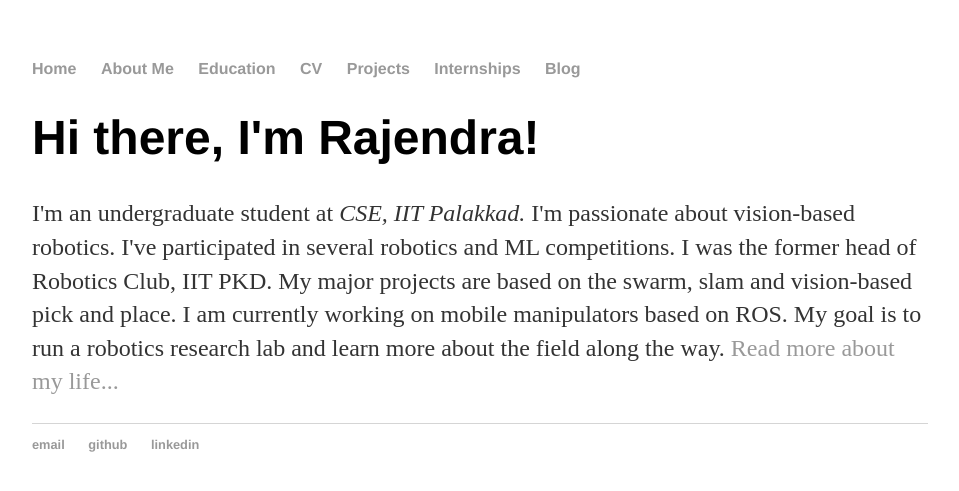
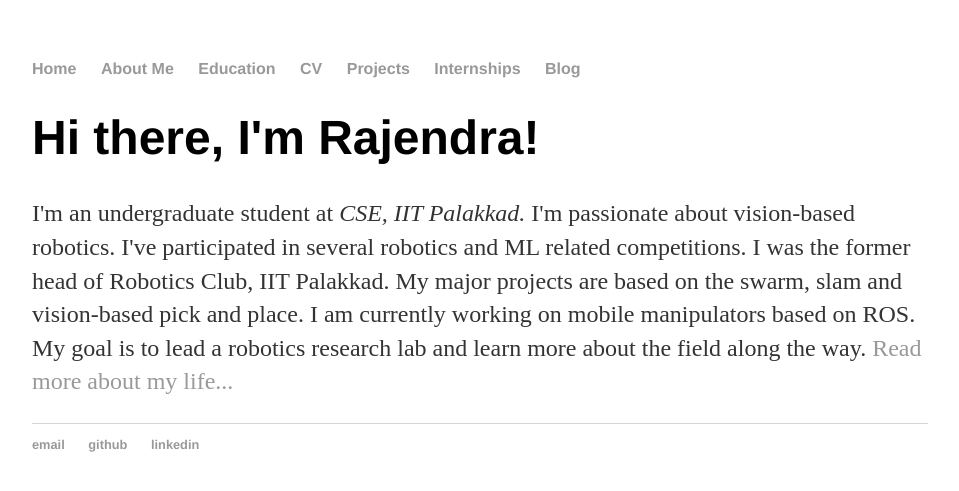
Before and after one commit to iamrajee/iamrajee.github.io, a Jekyll site: the page built from index.html, in a window 1280 px wide. Shown: the top 491 px of the page, without its empty margins (160-1119 px from the left). Built offline with Jekyll 4.4.1, drawn with Linux system fonts in a browser that asks for light colours; some of the changed lines change nothing that is shown.

Commit message:
Update index.html

```diff
--- a/index.html
+++ b/index.html
@@ -4,23 +4,5 @@
 ---
 <div class="blurb">
 	<h1>Hi there, I'm Rajendra!</h1>
-	<p>I'm an undergraduate student at <em>CSE, IIT Palakkad.</em> I'm passionate about vision-based robotics. I've participated in several robotics and ML competitions. I was the former head of Robotics Club, IIT PKD. My major projects are based on the swarm, slam and vision-based pick and place. I am currently working on mobile manipulators based on ROS. My goal is to run a robotics research lab and learn more about the field along the way. <a href="/about">Read more about my life...</a></p>
-<!-- 	<h2>Projects</h2>
-	<ul class="projects">
-		<li><a href="https://github.com/iamrajee/kaggle/tree/master/TaxiTimePredict">Taxi trip time predicton</a></li>
-		<p><font size="3">Created machine learning model for taxi trip time prediction from initial partial trajectories.</font></p>
-		<li><a href="https://github.com/iamrajee/Satellite_Image_Classfication">Satellite Image Classification</a></li>
-		<p><font size="3"></font></p>
-		<li><a href="https://drive.google.com/drive/folders/1B5k8_0QPwT3smCKnMK9Dd8N9MWVTcHdE?usp=sharing">ROS based surveiling robot</a></li>
-		<p><font size="3"></font></p>
-		<li><a href="https://github.com/iamrajee/bio_medical">Electrooculogram based Assistive Communication System</a></li>
-		<p><font size="3">Developed an EOG based typing system that uses a virtual keyboard to assist individuals with motor neuron diseases to communicate. Eye saccades were tracked by acquiring signals from muscles surrounding the eye, conditioned using cleverly designed analog circuits.</font></p>
-		<li><a href="https://youtu.be/fiKWWNUrDsA">Prusa i3 3D Printer and 3D Printed Robotic Arm</a></li>
-		<p><font size="3">Built a Prusa i3 3D Printer and 3D Printed Robotic Arm (using our own built printer) under Vistaar Program of CFI, IIT Madras. • Studied state of the art 3D printing processes. • Worked on Photogrammetry (generating 3D models using a set of 2D images of an object). • Assembled a Prusa i3 3D printer from its basic components, which was further used to fabricate parts for an Arduino controlled Gripper Arm. The project was showcased during the CFI Open House 2017, at IIT Madras.</font></p>
-		<li><a href="https://youtu.be/ZBkGvumVWXU">Automated Toilet Cleaning Robot</a></li>
-		<p><font size="3">Built Automated Toilet Cleaning Robot which cleans the floor of a toilet and picks the tissue papers and cleans the toilet seat. It is fully Autonomous and informs when a task is complete. Ranked 6th in Inter IIT Tech Meet </font></p>
-		<li><a href="https://youtu.be/5CcwcbmCqMU">IOT based Autonomous Farming</a></li>
-		<p><font size="3">Built an IOT based autonomous farming under Makerthon 2017, Lema Labs, IIT Madras Research Park in 36 hours. Here we collect the various live data viz. moisture, temperature, humidity, illegal entry in farm and send them to the server and remotely moniter them. </font></p>
-
-	</ul> -->
+	<p>I'm an undergraduate student at <em>CSE, IIT Palakkad.</em> I'm passionate about vision-based robotics. I've participated in several robotics and ML related competitions. I was the former head of Robotics Club, IIT Palakkad. My major projects are based on the swarm, slam and vision-based pick and place. I am currently working on mobile manipulators based on ROS. My goal is to lead a robotics research lab and learn more about the field along the way. <a href="/about">Read more about my life...</a></p>
 </div><!-- /.blurb -->
```
